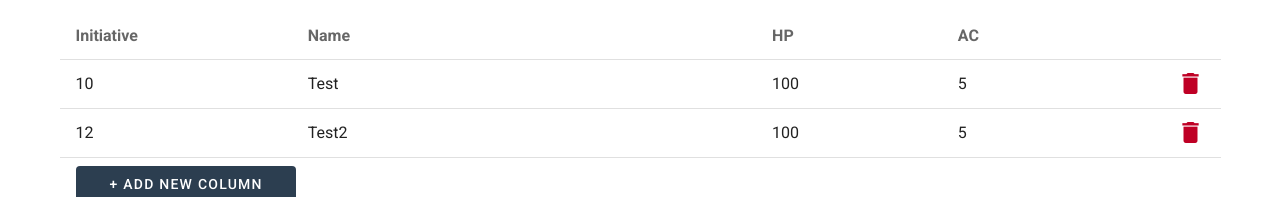
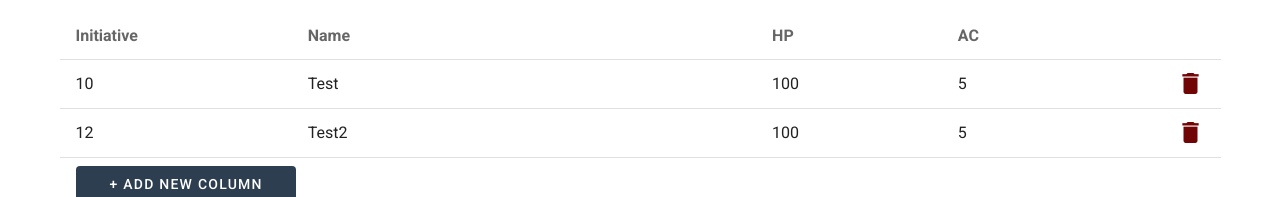
Before and after one commit to DzordzoMen/witcher-character-sheet, a Vue app: page /dm-kit in a window 1280 px wide. Shown: the part 184-381 px from the top of the page. Built offline with nearby package versions, Linux system fonts and the light colour scheme.

Commit message:
- changed color for icon to delete single row - changed transition-duration for inputs in table

```diff
--- a/src/views/DmKit.vue
+++ b/src/views/DmKit.vue
@@ -149,7 +149,7 @@
 
           <template v-slot:item.actions="{ item }">
             <v-icon
-              color="error darken-2"
+              color="strength"
               dark
               size="28"
               @click="deleteItem(item)"
@@ -312,6 +312,7 @@ export default {
     }
 
     & .v-input__slot {
+      transition-duration: 0s;
       padding: 0 !important;
     }
   }
```
